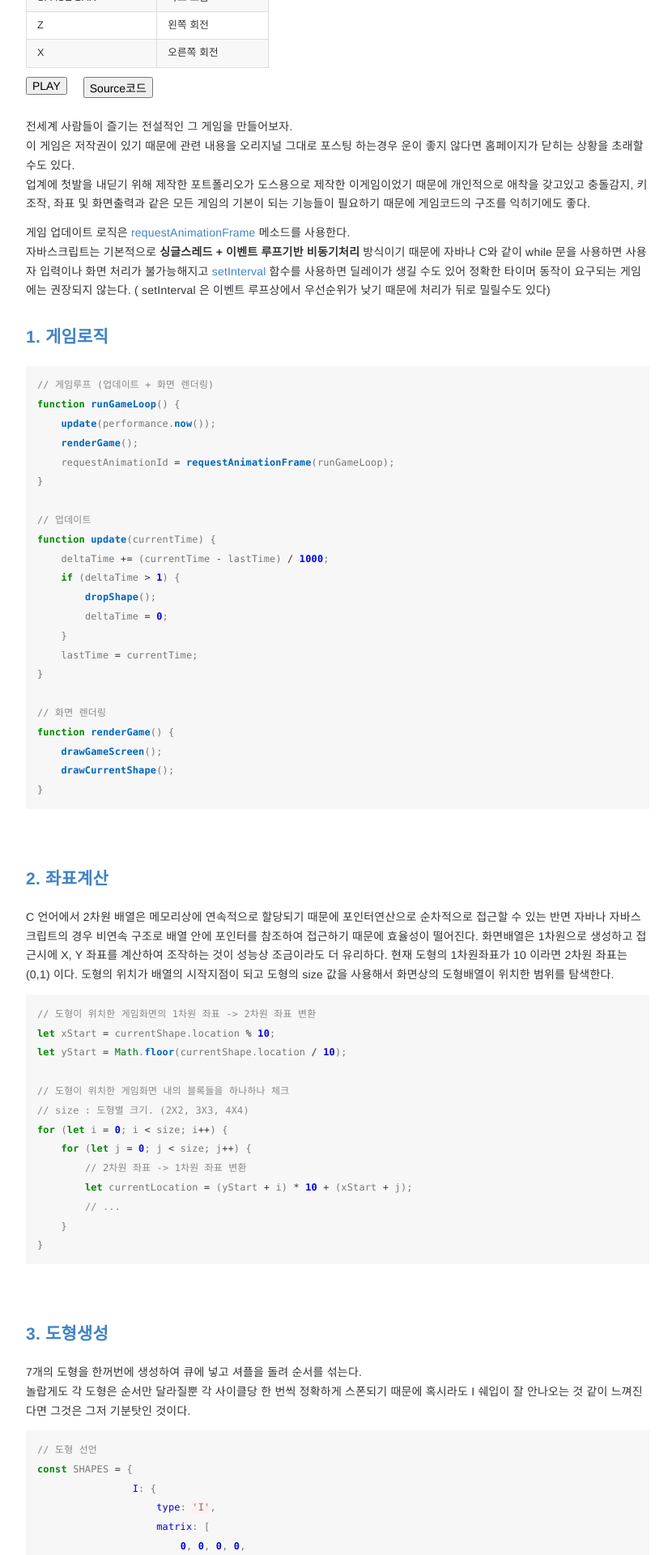
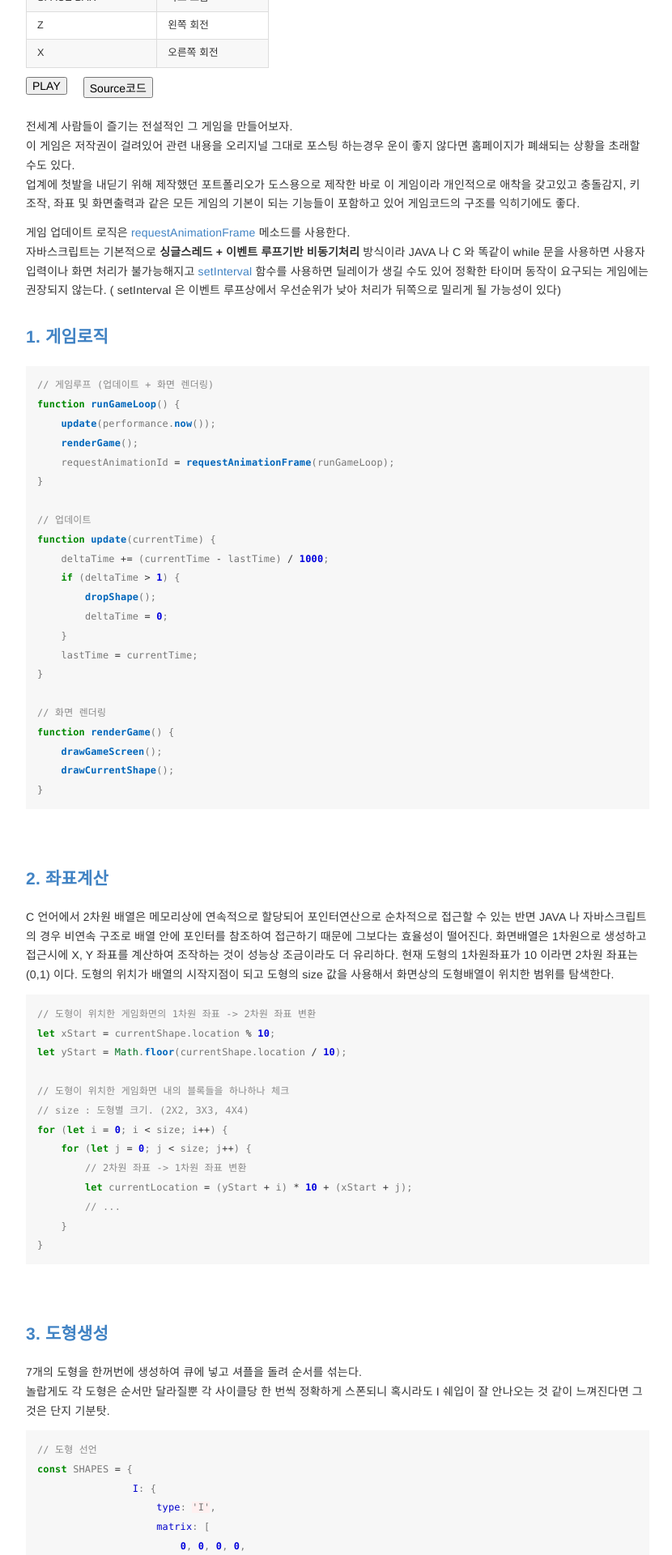
Before and after one commit to nicemiro/nicemiro.github.io, a Jekyll site: the page built from _posts/gameDev/2025-07-25-gameDev_blocks.md, in a window 1280 px wide. Shown: the part 439-2359 px from the top of the page at 81% size, without its empty margins (223-1053 px from the left). Built offline with Jekyll 4.4.1, drawn with Linux system fonts in a browser that asks for light colours.

Commit message:
2025-07-25-gameDev_blocks.md polished some sentences

````diff
--- a/_posts/gameDev/2025-07-25-gameDev_blocks.md
+++ b/_posts/gameDev/2025-07-25-gameDev_blocks.md
@@ -70,12 +70,12 @@ published: true
 
 <br>
 전세계 사람들이 즐기는 전설적인 그 게임을 만들어보자.
-이 게임은 저작권이 있기 때문에 관련 내용을 오리지널 그대로 포스팅 하는경우 운이 좋지 않다면 홈페이지가 닫히는 상황을 초래할 수도 있다.
-업계에 첫발을 내딛기 위해 제작한 포트폴리오가 도스용으로 제작한 이게임이었기 때문에 개인적으로 애착을 갖고있고
-충돌감지, 키조작, 좌표 및 화면출력과 같은 모든 게임의 기본이 되는 기능들이 필요하기 때문에 게임코드의 구조를 익히기에도 좋다.
+이 게임은 저작권이 걸려있어 관련 내용을 오리지널 그대로 포스팅 하는경우 운이 좋지 않다면 홈페이지가 폐쇄되는 상황을 초래할 수도 있다.
+업계에 첫발을 내딛기 위해 제작했던 포트폴리오가 도스용으로 제작한 바로 이 게임이라 개인적으로 애착을 갖고있고
+충돌감지, 키조작, 좌표 및 화면출력과 같은 모든 게임의 기본이 되는 기능들이 포함하고 있어 게임코드의 구조를 익히기에도 좋다.
 
 게임 업데이트 로직은 [requestAnimationFrame][2]{:target="_blank"} 메소드를 사용한다.
-자바스크립트는 기본적으로 **싱글스레드 + 이벤트 루프기반 비동기처리** 방식이기 때문에 자바나 C와 같이 while 문을 사용하면 사용자 입력이나 화면 처리가 불가능해지고 [setInterval][3]{:target="_blank"} 함수를 사용하면 딜레이가 생길 수도 있어 정확한 타이머 동작이 요구되는 게임에는 권장되지 않는다. ( setInterval 은 이벤트 루프상에서 우선순위가 낮기 때문에 처리가 뒤로 밀릴수도 있다)
+자바스크립트는 기본적으로 **싱글스레드 + 이벤트 루프기반 비동기처리** 방식이라 JAVA 나 C 와 똑같이 while 문을 사용하면 사용자 입력이나 화면 처리가 불가능해지고 [setInterval][3]{:target="_blank"} 함수를 사용하면 딜레이가 생길 수도 있어 정확한 타이머 동작이 요구되는 게임에는 권장되지 않는다. ( setInterval 은 이벤트 루프상에서 우선순위가 낮아 처리가 뒤쪽으로 밀리게 될 가능성이 있다)
 
 ### 1. 게임로직
 ```javascript
@@ -105,7 +105,7 @@ function renderGame() {
 <br>
 
 ### 2. 좌표계산
-C 언어에서 2차원 배열은 메모리상에 연속적으로 할당되기 때문에 포인터연산으로 순차적으로 접근할 수 있는 반면 자바나 자바스크립트의 경우 비연속 구조로 배열 안에 포인터를 참조하여 접근하기 때문에 효율성이 떨어진다.
+C 언어에서 2차원 배열은 메모리상에 연속적으로 할당되어 포인터연산으로 순차적으로 접근할 수 있는 반면 JAVA 나 자바스크립트의 경우 비연속 구조로 배열 안에 포인터를 참조하여 접근하기 때문에 그보다는 효율성이 떨어진다.
 화면배열은 1차원으로 생성하고 접근시에 X, Y 좌표를 계산하여 조작하는 것이 성능상 조금이라도 더 유리하다.
 현재 도형의 1차원좌표가 10 이라면 2차원 좌표는 (0,1) 이다. 도형의 위치가 배열의 시작지점이 되고 도형의 size 값을 사용해서 화면상의 도형배열이 위치한 범위를 탐색한다.
 
@@ -130,8 +130,7 @@ for (let i = 0; i < size; i++) {
 
 ### 3. 도형생성
 7개의 도형을 한꺼번에 생성하여 큐에 넣고 셔플을 돌려 순서를 섞는다.
-놀랍게도 각 도형은 순서만 달라질뿐 각 사이클당 한 번씩 정확하게 스폰되기 때문에
-혹시라도 I 쉐입이 잘 안나오는 것 같이 느껴진다면 그것은 그저 기분탓인 것이다.
+놀랍게도 각 도형은 순서만 달라질뿐 각 사이클당 한 번씩 정확하게 스폰되니 혹시라도 I 쉐입이 잘 안나오는 것 같이 느껴진다면 그것은 단지 기분탓.
 
 ```javascript
 // 도형 선언
@@ -284,8 +283,8 @@ function tryRotation(direction) {
 <br>
 
 ### 5. 충돌감지 (Collision Detection)
-이게임의 충돌감지는 현재 조작중인 도형이 위치하고 있는 영역안에 벽, 누적된 블록이 있는지를 순회하며 검사한다.
-충돌감지는 모든 게임에서 핵심적인 영역이며 3D 게임의 경우 충돌감지 만으로도 상당한 리소스를 잡아먹을 수 있기 때문에 정확성과 동시에 최적화에 공을 들여야 하는 부분이다.
+현재 조작중인 도형이 위치하고 있는 영역안에 벽, 누적된 블록이 있는지를 순회하며 검사한다.
+충돌감지는 모든 게임에서 핵심적인 영역으로 3D게임뿐만 아니라 왠만한 2D게임의 경우에도 픽셀과 픽셀이 맞닿는 영역을 검사하는 루프문은 상당한 리소스를 잡아먹을 수 있어 상용게임의 경우 정확성과 동시에 최적화에 공을 들여야 하는 부분이다.
 
 ```javascript
 
@@ -338,7 +337,7 @@ function checkCollision(shape) {
 <br>
 
 ### 6. 도형쌓기 (Stacking)
-충돌감지후 리턴값이 충돌(바텀 혹은 블록) 판정일 경우 화면배열위에 현재 도형이 위치한 지점부터 블록영역들만 필터링하여 복사한다. 이후 화면영역을 순회하며 블록이 채워진 라인을 찾아 삭제한다.
+충돌이 감지되면 (바텀 혹은 블록) 화면배열위에 현재 도형이 위치한 지점부터 블록이 그려진 영역들만 필터링하여 복사한다. 이후 화면영역을 순회하며 블록이 꽉 채워진 행들을 찾아 삭제한다.
 
 ```javascript
 function lockCurrentShape() {
````
Also changed, not shown: index.md (+1 -1 lines).
